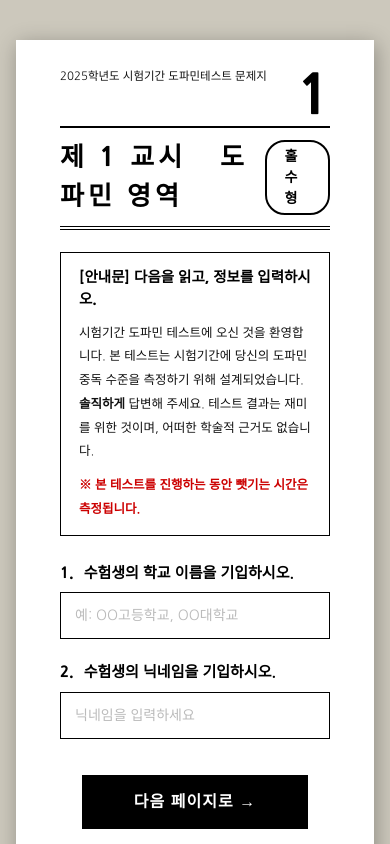
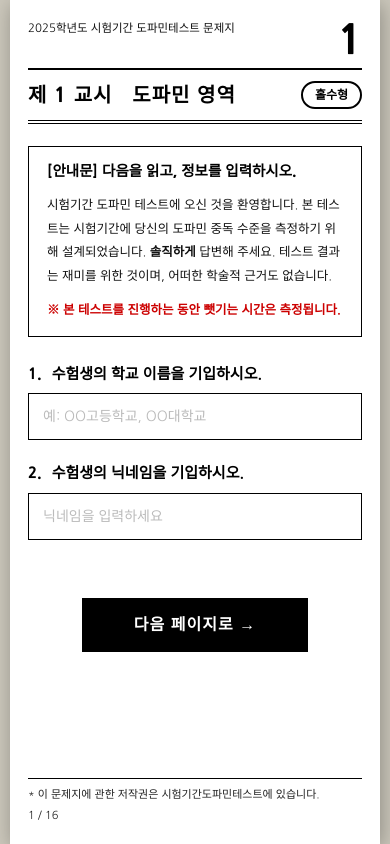
Before and after one commit to LikelionKNU14th-4month-AnimalLeague/test1, a Next.js app: page / in a window 390 px wide. Shown: the top 844 px of the page. Built offline with nearby package versions, Linux system fonts and the light colour scheme.

Commit message:
style: 시험지 레이아웃 크기 조정

```diff
--- a/app/globals.css
+++ b/app/globals.css
@@ -4,22 +4,23 @@
 
 body {
   background: #ccc8bc;
-  min-height: 100vh;
+  min-height: 100dvh;
   display: flex;
   justify-content: center;
   align-items: flex-start;
-  padding: 40px 16px 80px;
+  padding: 0 16px;
   font-family: 'Nanum Gothic', sans-serif;
 }
 
 #paper {
   background: #fff;
-  width: 100%;
-  max-width: 780px;
-  min-height: 1020px;
+  width: min(82vw, 660px);
+  min-height: 100dvh;
   box-shadow: 2px 4px 20px rgba(0,0,0,0.3);
-  padding: 28px 44px 70px;
+  padding: 28px 42px;
   position: relative;
+  display: flex;
+  flex-direction: column;
 }
 
 .paper-top-bar {
@@ -85,14 +86,12 @@ body {
 .btn-next:hover { background: #333; }
 
 .paper-footer {
-  position: absolute;
-  bottom: 20px;
-  left: 44px;
-  right: 44px;
+  margin-top: auto;
   border-top: 1px solid #000;
   padding-top: 8px;
   display: flex;
   justify-content: space-between;
+  gap: 12px;
   font-size: 11px;
   color: #222;
 }
@@ -242,3 +241,75 @@ body {
 .btn-black:hover { background: #333; }
 .btn-white:hover { background: #f0f0f0; }
 .ranking-section { margin-bottom: 18px; }
+
+@media (max-width: 640px) {
+  body {
+    padding: 0 10px;
+  }
+
+  #paper {
+    width: 100%;
+    min-height: 100dvh;
+    padding: 20px 18px;
+  }
+
+  .paper-big-num {
+    font-size: 40px;
+  }
+
+  .paper-subject {
+    font-size: 20px;
+    letter-spacing: 1px;
+  }
+
+  .paper-badge {
+    padding: 3px 12px;
+    font-size: 12px;
+  }
+
+  .category-grid {
+    grid-template-columns: 1fr;
+    gap: 10px;
+  }
+
+  .category-btn {
+    padding: 20px 14px;
+  }
+
+  .cat-circle {
+    margin-bottom: 6px;
+  }
+
+  .cat-name {
+    font-size: 21px;
+  }
+
+  .result-meta-grid {
+    grid-template-columns: 1fr;
+  }
+
+  .loading-wrap {
+    padding: 40px 8px;
+  }
+
+  .loading-pct {
+    font-size: 58px;
+  }
+
+  .warn-wrap {
+    padding: 70px 10px;
+  }
+
+  .warn-main {
+    font-size: 36px;
+  }
+
+  .result-actions {
+    flex-direction: column;
+  }
+
+  .paper-footer {
+    flex-direction: column;
+    gap: 4px;
+  }
+}
```
